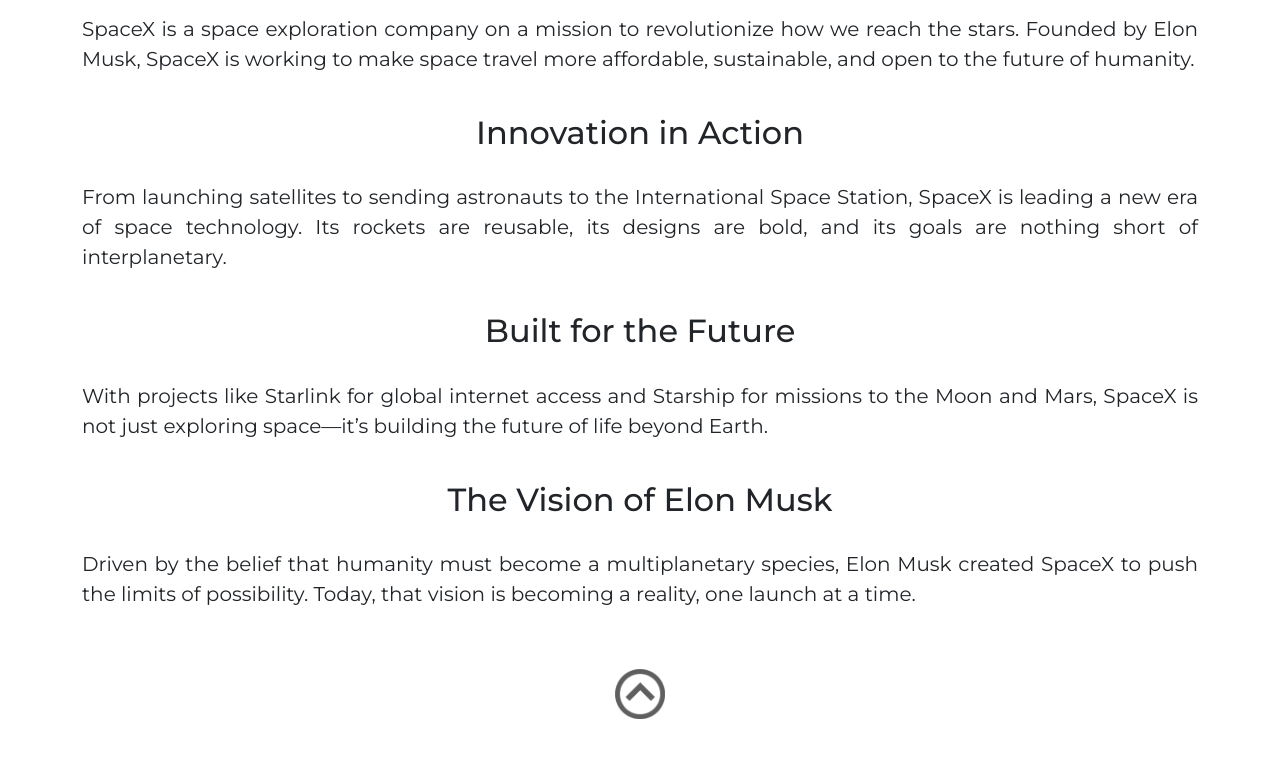
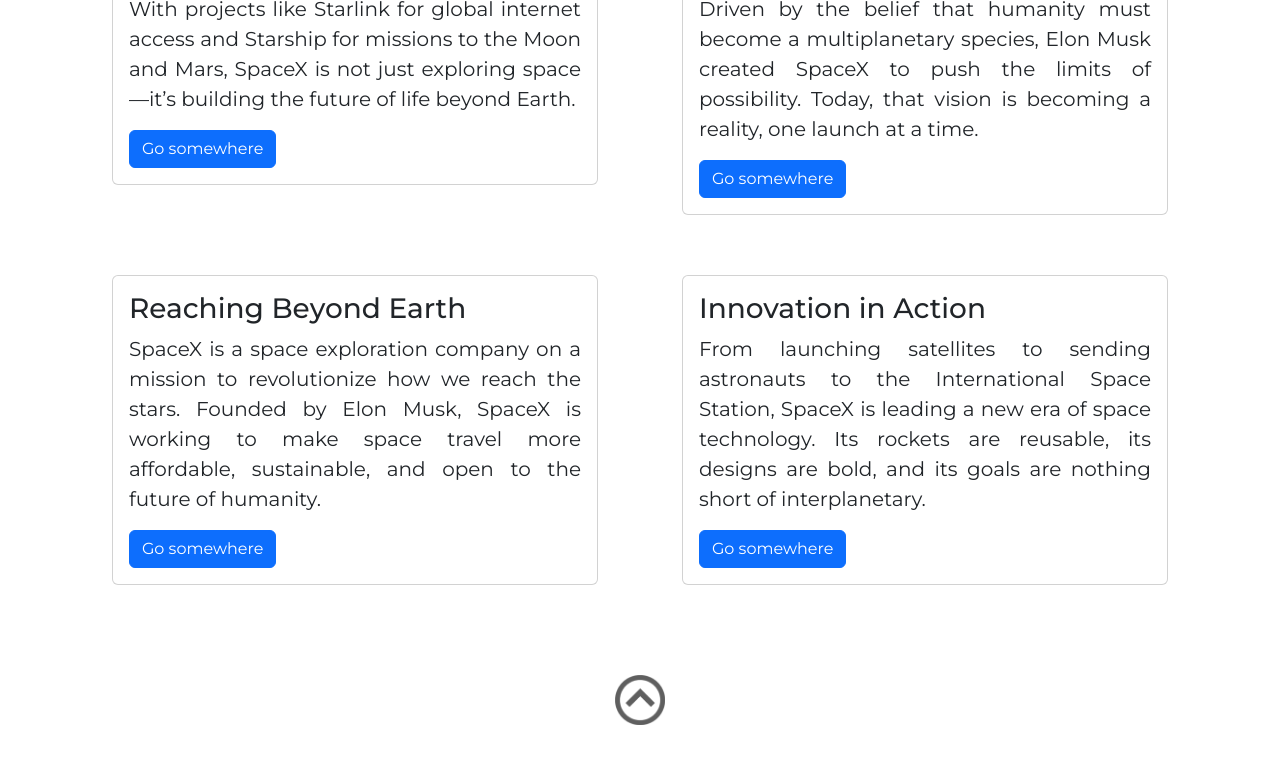
Before and after one commit to hajba-balint/spaceX_project, a website built with Vite: page SpaceXProject/index.html in a window 1280 px wide. Shown: the part 633-1408 px from the top of the page. Built offline with nearby package versions, Linux system fonts and the light colour scheme.

Commit message:
cards on home

```diff
--- a/SpaceXProject/src/pages/home.html
+++ b/SpaceXProject/src/pages/home.html
@@ -1,19 +1,54 @@
 <img src="src/img/home.jpg" alt="Home Image" width="100%">
 <div class="container">
-    <h2>Reaching Beyond Earth</h2>
-    <p>SpaceX is a space exploration company on a mission to revolutionize how we reach the stars. Founded by Elon Musk,
-        SpaceX is working to make space travel more affordable, sustainable, and open to the future of humanity.</p>
-    <h2>Innovation in Action</h2>
-    <p>From launching satellites to sending astronauts to the International Space Station, SpaceX is leading a new era
-        of
-        space technology. Its rockets are reusable, its designs are bold, and its goals are nothing short of
-        interplanetary.
-    </p>
-    <h2>Built for the Future</h2>
-    <p>With projects like Starlink for global internet access and Starship for missions to the Moon and Mars, SpaceX is
-        not
-        just exploring space—it’s building the future of life beyond Earth.</p>
-    <h2>The Vision of Elon Musk</h2>
-    <p>Driven by the belief that humanity must become a multiplanetary species, Elon Musk created SpaceX to push the
-        limits of possibility. Today, that vision is becoming a reality, one launch at a time.</p>
+    <div class="row">
+        <div class="col-sm-6">
+            <div class="card">
+                <div class="card-body">
+                    <h3 class="card-title">Built for the Future</h3>
+                    <p class="card-text">With projects like Starlink for global internet access and Starship for
+                        missions to the Moon and Mars, SpaceX is not
+                        just exploring space—it’s building the future of life beyond Earth.</p>
+                    <a href="#" class="btn btn-primary">Go somewhere</a>
+                </div>
+            </div>
+        </div>
+        <div class="col-sm-6">
+            <div class="card">
+                <div class="card-body">
+                    <h3 class="card-title">The Vision of Elon Musk</h3>
+                    <p class="card-text">Driven by the belief that humanity must become a multiplanetary species, Elon
+                        Musk created SpaceX to push the
+                        limits of possibility. Today, that vision is becoming a reality, one launch at a time.</p>
+                    <a href="#" class="btn btn-primary">Go somewhere</a>
+                </div>
+            </div>
+        </div>
+    </div>
+    <div class="row">
+        <div class="col-sm-6">
+            <div class="card">
+                <div class="card-body">
+                    <h3 class="card-title">Reaching Beyond Earth</h3>
+                    <p class="card-text">SpaceX is a space exploration company on a mission to revolutionize how we
+                        reach the stars. Founded by Elon Musk,
+                        SpaceX is working to make space travel more affordable, sustainable, and open to the future of
+                        humanity.</p>
+                    <a href="#" class="btn btn-primary">Go somewhere</a>
+                </div>
+            </div>
+        </div>
+        <div class="col-sm-6">
+            <div class="card">
+                <div class="card-body">
+                    <h3 class="card-title">Innovation in Action</h3>
+                    <p class="card-text">From launching satellites to sending astronauts to the International Space
+                        Station, SpaceX is leading a new era
+                        of space technology. Its rockets are reusable, its designs are bold, and its goals are nothing
+                        short of
+                        interplanetary.</p>
+                    <a href="#" class="btn btn-primary">Go somewhere</a>
+                </div>
+            </div>
+        </div>
+    </div>
 </div>
--- a/SpaceXProject/src/style.css
+++ b/SpaceXProject/src/style.css
@@ -53,3 +53,7 @@
     margin-bottom: 50px;
     cursor: pointer;
 }
+
+.card{
+    margin: 30px;
+}
```
